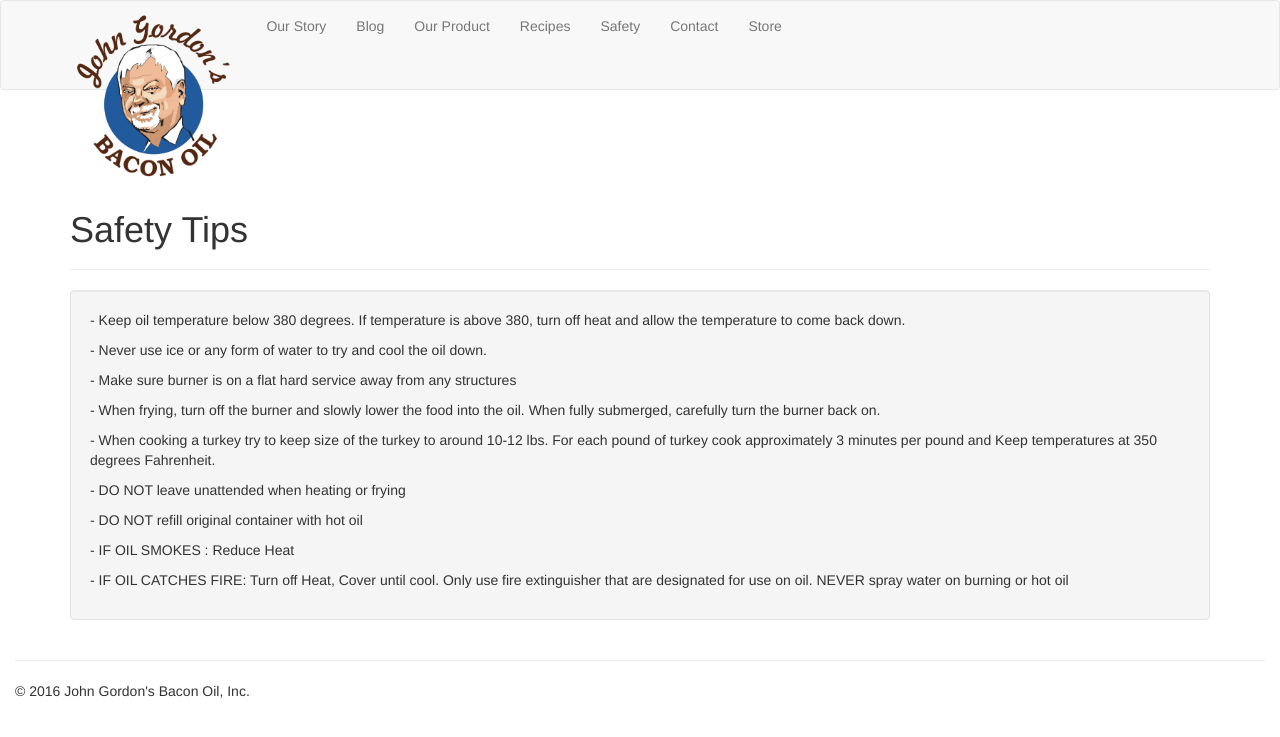
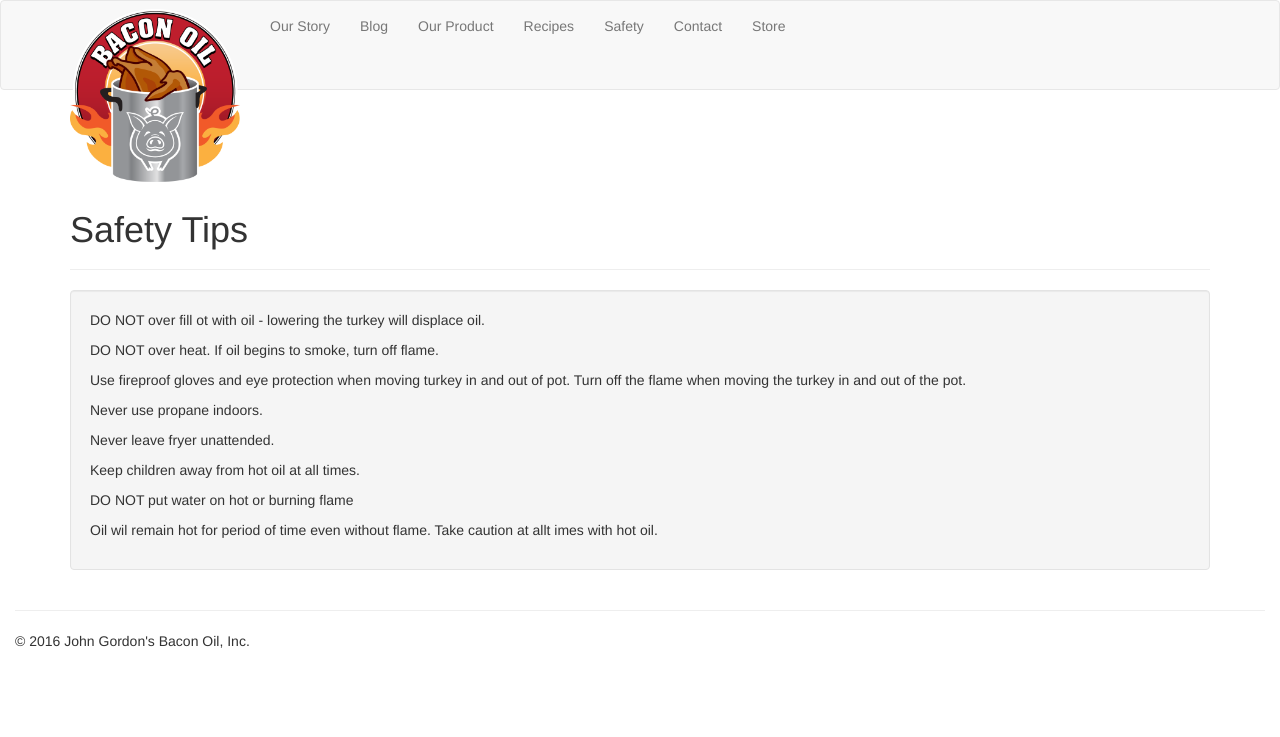
Before and after one commit to specialFX16/Bacon_Oil_Web_Site, a Django app: page /safety/ in a window 1280 px wide. Shown: the top 737 px of the page. Run offline with Django 3.2, Linux system fonts and the light colour scheme; some libraries are stand-ins or nearby versions.

Commit message:
Updated logo and story

```diff
--- a/bacon_oil/bacon_oil/settings.py
+++ b/bacon_oil/bacon_oil/settings.py
@@ -23,7 +23,7 @@ BASE_DIR = os.path.dirname(os.path.dirname(__file__))
 SECRET_KEY = '3%t56w4-#e+@oe83ianu9cp^5a7_5robdbyjlrir)0zk1s9y&2'
 
 # SECURITY WARNING: don't run with debug turned on in production!
-DEBUG = True
+DEBUG = False
 ALLOWED_HOSTS = [
     '*',
 ]
--- a/bacon_oil/webapp/templates/base.html
+++ b/bacon_oil/webapp/templates/base.html
@@ -37,7 +37,7 @@
         					<span class="icon-bar"></span>
       					</button>
       					<a class="navbar-brand" href="/">
-      						<img style="max-width:175px; max-height:175px; margin-top: -7px;" src="{% static 'images/logo.png' %}">
+      						<img style="max-width:175px; max-height:175px; margin-top: -7px;" src="{% static 'images/logo_v2.png' %}">
       					</a>
     				</div>
     				<div id="navbar" class="navbar-collapse collapse">
--- a/bacon_oil/webapp/templates/product.html
+++ b/bacon_oil/webapp/templates/product.html
@@ -6,7 +6,7 @@
 <br>
 <br>
 <div class="container theme-showcase" role="main" >
-	<img src="{% static 'images/product/nutrition_facts.png' %}" alt="Nutritional Facts" class="img-responsive" style="max-height:500px; padding-top:30px">
+	<img src="{% static 'images/product/nutrition_facts_v2.png' %}" alt="Nutritional Facts" class="img-responsive" style="max-height:500px; padding-top:30px">
 </div>
 
 <div class="col-md-8">
--- a/bacon_oil/webapp/templates/safety.html
+++ b/bacon_oil/webapp/templates/safety.html
@@ -9,15 +9,15 @@
 		<h1>Safety Tips</h1>
 	</div>
 	<div class="well">
-	 	<p> - Keep oil temperature below 380 degrees.  If temperature is above 380, turn off heat and allow the temperature to come back down.</p>
-	 	<p> - Never use ice or any form of water to try and cool the oil down.</p>
-	 	<p> - Make sure burner is on a flat hard service away from any structures</p>
-	 	<p> - When frying, turn off the burner and slowly lower the food into the oil.  When fully submerged, carefully turn the burner back on.</p>
-	 	<p> - When cooking a turkey try to keep size of the turkey to around 10-12 lbs.  For each pound of turkey cook approximately 3 minutes per pound and Keep temperatures at 350 degrees Fahrenheit.</p>
-	 	<p> - DO NOT leave unattended when heating or frying</p>
-	 	<p> - DO NOT refill original container with hot oil</p>
-	 	<p> - IF OIL SMOKES :  Reduce Heat</p>
-	 	<p> - IF OIL CATCHES FIRE:  Turn off Heat, Cover until cool.  Only use fire extinguisher that are designated for use on oil.  NEVER spray water on burning or hot oil</p>
+	 	<p>DO NOT over fill ot with oil - lowering the turkey will displace oil.</p>
+	 	<p>DO NOT over heat. If oil begins to smoke, turn off flame.</p>
+	 	<p>Use fireproof gloves and eye protection when moving turkey in and out of pot. Turn off the flame when moving the turkey in and out of the pot.</p>
+	 	<p>Never use propane indoors.</p>
+	 	<p>Never leave fryer unattended.</p>
+	 	<p>Keep children away from hot oil at all times.</p>
+	 	<p>DO NOT put water on hot or burning flame</p>
+	 	<p>Oil wil remain hot for period of time even without flame.  Take caution at allt imes with hot oil.</p>
+
 
 	</div>
 </div>
--- a/bacon_oil/webapp/templates/store.html
+++ b/bacon_oil/webapp/templates/store.html
@@ -12,9 +12,9 @@
 	<h4>Our classic bacon oil</h4>
 	<br>
 	<p>Our finest bacon oil that we will ship directly to your home.</p>
-	<p> - Tripple filtered </p>
-	<p> - Frying, cooking, and baking compatible </p>
-	<p> - 1 gallon </p>
+	<p> - Tripple filtered</p>
+	<p> - Frying, cooking, and baking compatible</p>
+	<p> - 3 gallons</p>
 	<p> - Made in the USA </p>
 
 </div>
--- a/bacon_oil/webapp/templates/story.html
+++ b/bacon_oil/webapp/templates/story.html
@@ -10,7 +10,11 @@
     <div class="row featurette">
       <div class="col-md-6">
         <h2 class="featurette-heading">Our history <span class="text-muted">How we got our start</span></h2>
-        <p class="lead">The concept of John Gordon's Bacon Oil unknowingly started on a Thanksgiving Day 30 years ago on a small farm in rural Kentucky.  A long standing family tradition of enjoying outdoor cooking and the comradery from participating in the culinary experience of a good fish fry met with the first known turkey fry in Kentucky.  Over the years our love of cooking and frying became our passion as we continually experimented with flavor enhancements and cooking techniques.  Eventually some family member landed in Ohio and through connections with Sugar Creek bacon came the idea of frying in bacon oil.  John Gordon's Bacon Oil was developed to take the frying experience to a whole new level.  Now we use John Gordon's Bacon Oil as an 'all-the-time' flavor enhancement anytime we fry our favorite foods.</p>
+        <p class="lead">John Gordon started in the bacon business in 1966 as a 15 year old young man when his father, John senior, moved to a small town in rural Ohio and opened a raw bacon processing plant.  Over time, John Gordon transformed his family's business into one of the largest independent bacon processing companies in America.</p>
+        <p class="lead">On a parallel track in 1986, on our small farm in western Kentucky, we began our family's tradition of frying the holiday turkey.  We have always enjoyed outdoor cooking with the comradery of family and friends.  Our usual fish fry became the ultimate turkey fry!</p>
+        <p class="lead">In 2015, these two paths crossed when John Gordon's entrepreneurial spirit met with our family's longstanding passion to continually experiment with flavor enhancements and cooking techniques of frying turkeys for Thanksgiving.  This led to the first Thanksgiving turkey fried in Bacon Oil instantly becoming a hit with our family and friends</p>
+        <p class="lead">Today John Gordon's Bacon Oil is used for all of our frying occasions to take the frying experience to a whole new level of enjoyment and "all the time" flavor enhancement</p>
+        <p class="lead">We hope you enjoy it as much as our families do, and feel a sense of comradery as well!</p>
       </div>
       <div class="col-md-6">
          <img src="{% static 'images/our_story/family_photo.jpg' %}" class="img-responsive" alt="Cinque Terre" style="padding-top: 50px;">
```
Also changed, not shown: bacon_oil/webapp/templates/contact.html (+1 -6 lines), bacon_oil/static/images/logo_v2.png (added), bacon_oil/static/images/product/nutrition_facts_v2.png (added).
